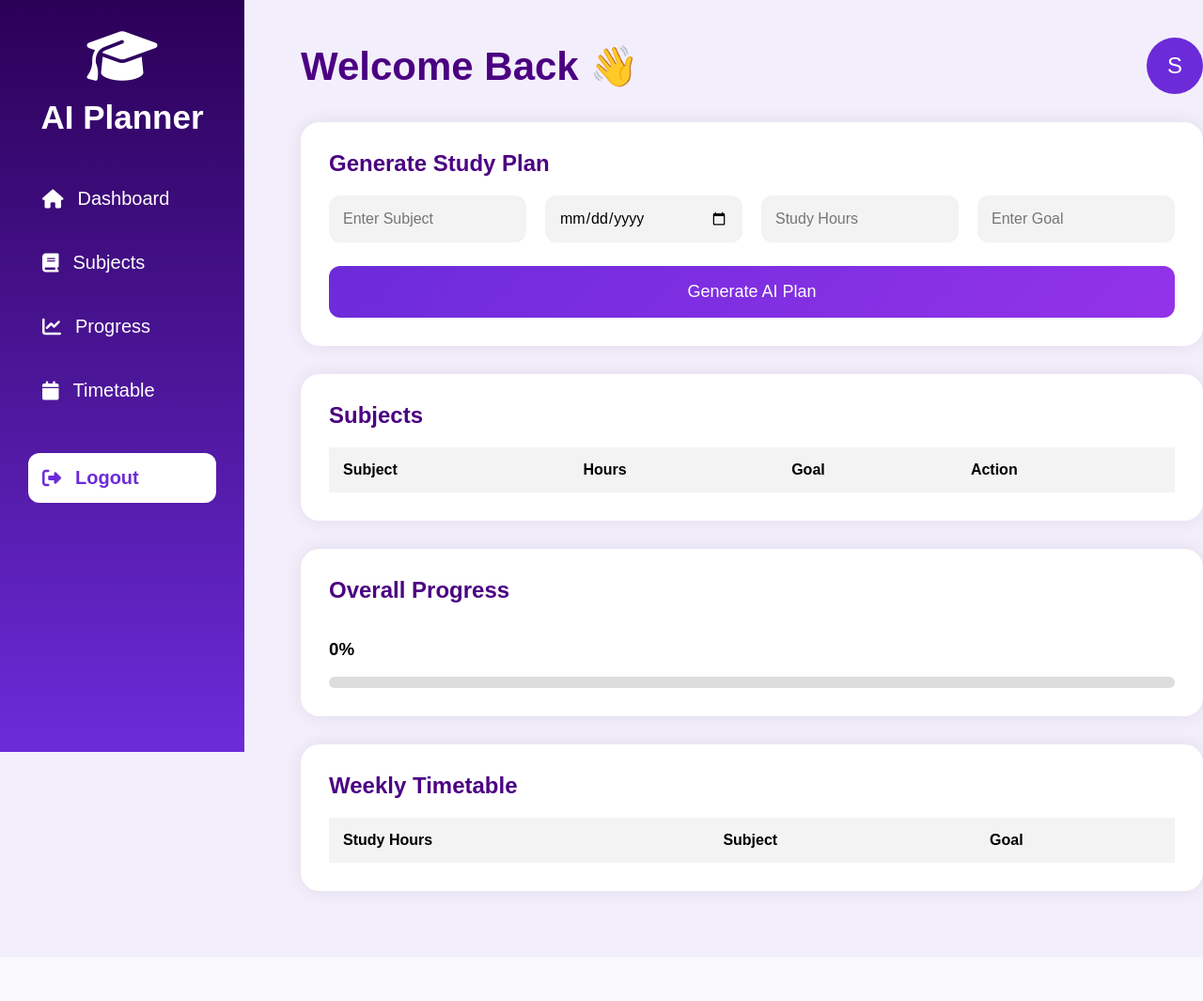
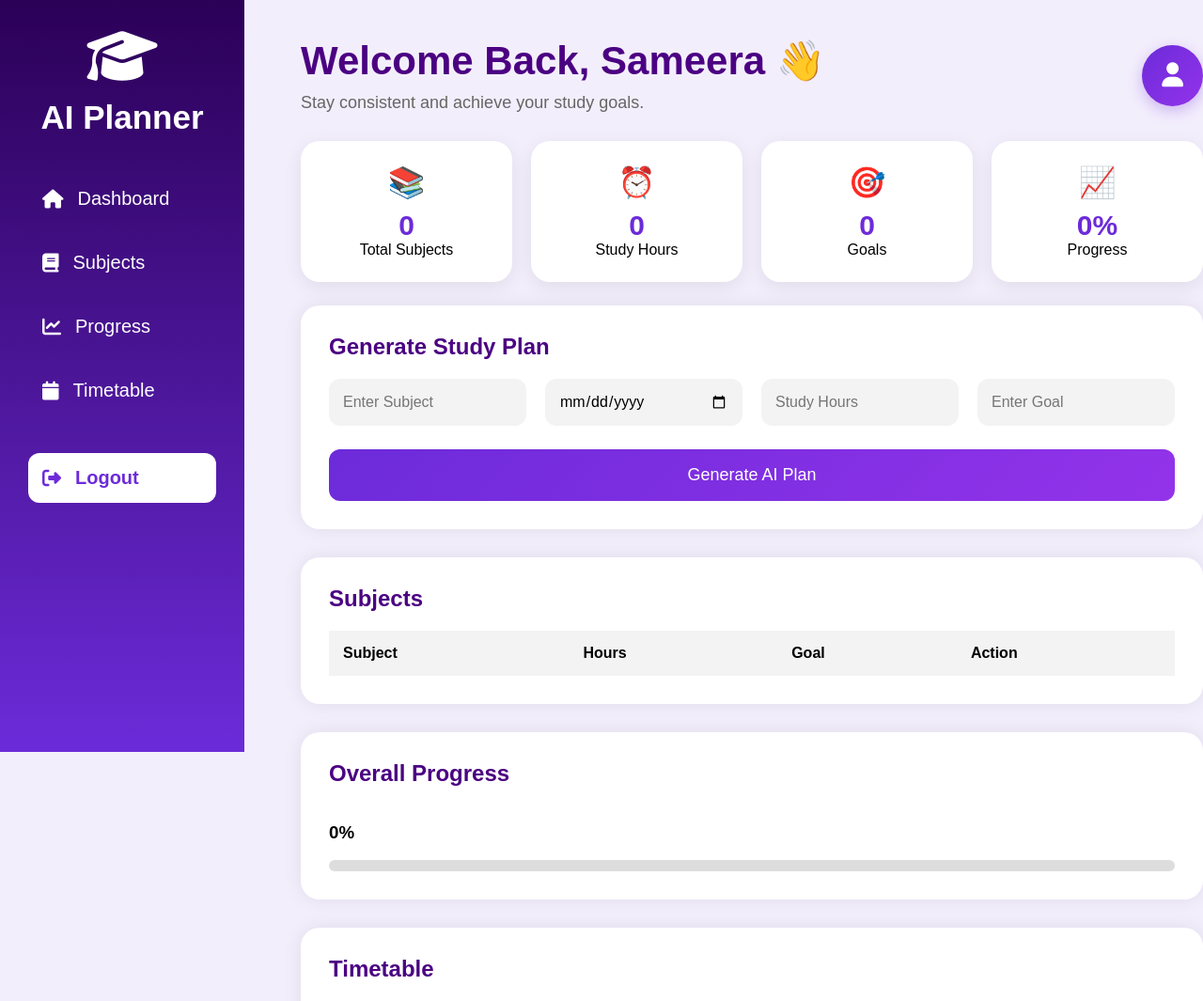
Before and after one commit to shaik-sameera05/ai-stydy-planner, a Django app: page /dashboard/ in a window 1280 px wide. Shown: the top 1065 px of the page at 94% size. Before the commit the page ends 958 px from the top, so only its background shows below. Run offline with Django 5.2, Linux system fonts and the light colour scheme; lists and menus that the app fills with data are empty.

Commit message:
Improved dashboard UI and added dropdown menu

```diff
--- a/planner/templates/planner/dashboard.html
+++ b/planner/templates/planner/dashboard.html
@@ -139,12 +139,16 @@ body{
 
 .profile{
 
-    width:60px;
-    height:60px;
+    width:65px;
+    height:65px;
 
     border-radius:50%;
 
-    background:#6c2bd9;
+    background:linear-gradient(
+    135deg,
+    #6c2bd9,
+    #9333ea
+    );
 
     display:flex;
 
@@ -153,7 +157,11 @@ body{
 
     color:white;
 
-    font-size:24px;
+    font-size:26px;
+
+    cursor:pointer;
+
+    box-shadow:0 5px 15px rgba(108,43,217,0.3);
 }
 
 /* BOX */
@@ -338,6 +346,73 @@ table td{
 
     background:#ef4444;
 }
+.stats{
+    display:grid;
+    grid-template-columns:repeat(4,1fr);
+    gap:20px;
+    margin-bottom:25px;
+}
+
+.card{
+    background:white;
+    padding:25px;
+    border-radius:20px;
+    text-align:center;
+    box-shadow:0 5px 20px rgba(0,0,0,0.08);
+}
+
+.card h3{
+    font-size:32px;
+    margin-bottom:10px;
+}
+
+.card h2{
+    color:#6c2bd9;
+    font-size:30px;
+}
+.profile-container{
+    position:relative;
+}
+
+.dropdown{
+
+    display:none;
+
+    position:absolute;
+
+    top:75px;
+    right:0;
+
+    width:180px;
+
+    background:white;
+
+    border-radius:15px;
+
+    box-shadow:0 5px 20px rgba(0,0,0,0.15);
+
+    overflow:hidden;
+
+    z-index:1000;
+}
+
+.dropdown a{
+
+    display:block;
+
+    padding:15px;
+
+    text-decoration:none;
+
+    color:#333;
+
+    transition:0.3s;
+}
+
+.dropdown a:hover{
+
+    background:#f3eefc;
+}
 
 </style>
 
@@ -407,19 +482,66 @@ table td{
 <!-- MAIN -->
 
 <div class="main">
-
 <div class="top">
 
+    <div>
+
         <h1>
-
-            Welcome Back 👋
-
+            Welcome Back, Sameera 👋
         </h1>
 
-        <div class="profile">
+        <p style="color:#666;margin-top:10px;font-size:18px;">
+            Stay consistent and achieve your study goals.
+        </p>
 
-            S
+    </div>
 
+    <div class="profile-container">
+
+    <div class="profile" onclick="toggleMenu()">
+
+        <i class="fa fa-user"></i>
+
+    </div>
+
+    <div class="dropdown" id="dropdown">
+
+        <a href="/login/">
+            🚪 Logout
+        </a>
+
+    </div>
+
+</div>
+
+</div>
+
+<!-- STATS -->
+
+<div class="stats">
+
+    <div class="card">
+        <h3>📚</h3>
+        <h2 id="subjectCount">0</h2>
+        <p>Total Subjects</p>
+    </div>
+
+    <div class="card">
+        <h3>⏰</h3>
+        <h2 id="hoursCount">0</h2>
+        <p>Study Hours</p>
+    </div>
+
+    <div class="card">
+        <h3>🎯</h3>
+        <h2 id="goalCount">0</h2>
+        <p>Goals</p>
+    </div>
+
+    <div class="card">
+        <h3>📈</h3>
+        <h2 id="progressCard">0%</h2>
+        <p>Progress</p>
     </div>
 
 </div>
@@ -552,7 +674,7 @@ table td{
 
         <h2>
 
-            Weekly Timetable
+             Timetable
 
         </h2>
 
@@ -747,6 +869,25 @@ function generatePlan(){
     "progressText"
     ).innerHTML =
     progress + "% Completed";
+    document.getElementById(
+"subjectCount"
+).innerHTML =
+totalSubjects;
+
+document.getElementById(
+"hoursCount"
+).innerHTML =
+hours;
+
+document.getElementById(
+"goalCount"
+).innerHTML =
+totalSubjects;
+
+document.getElementById(
+"progressCard"
+).innerHTML =
+progress + "%";
 
     /* TIMETABLE */
 
@@ -848,6 +989,22 @@ function editRow(button){
     row.cells[2].innerHTML =
     goal;
 }
+function toggleMenu(){
+
+    let menu =
+    document.getElementById(
+    "dropdown"
+    );
+
+    if(menu.style.display==="block"){
+
+        menu.style.display="none";
+
+    }else{
+
+        menu.style.display="block";
+    }
+}
 
 </script>
 
```
Also changed, not shown: db.sqlite3. Lines whose indentation alone changed are shown as unchanged.
